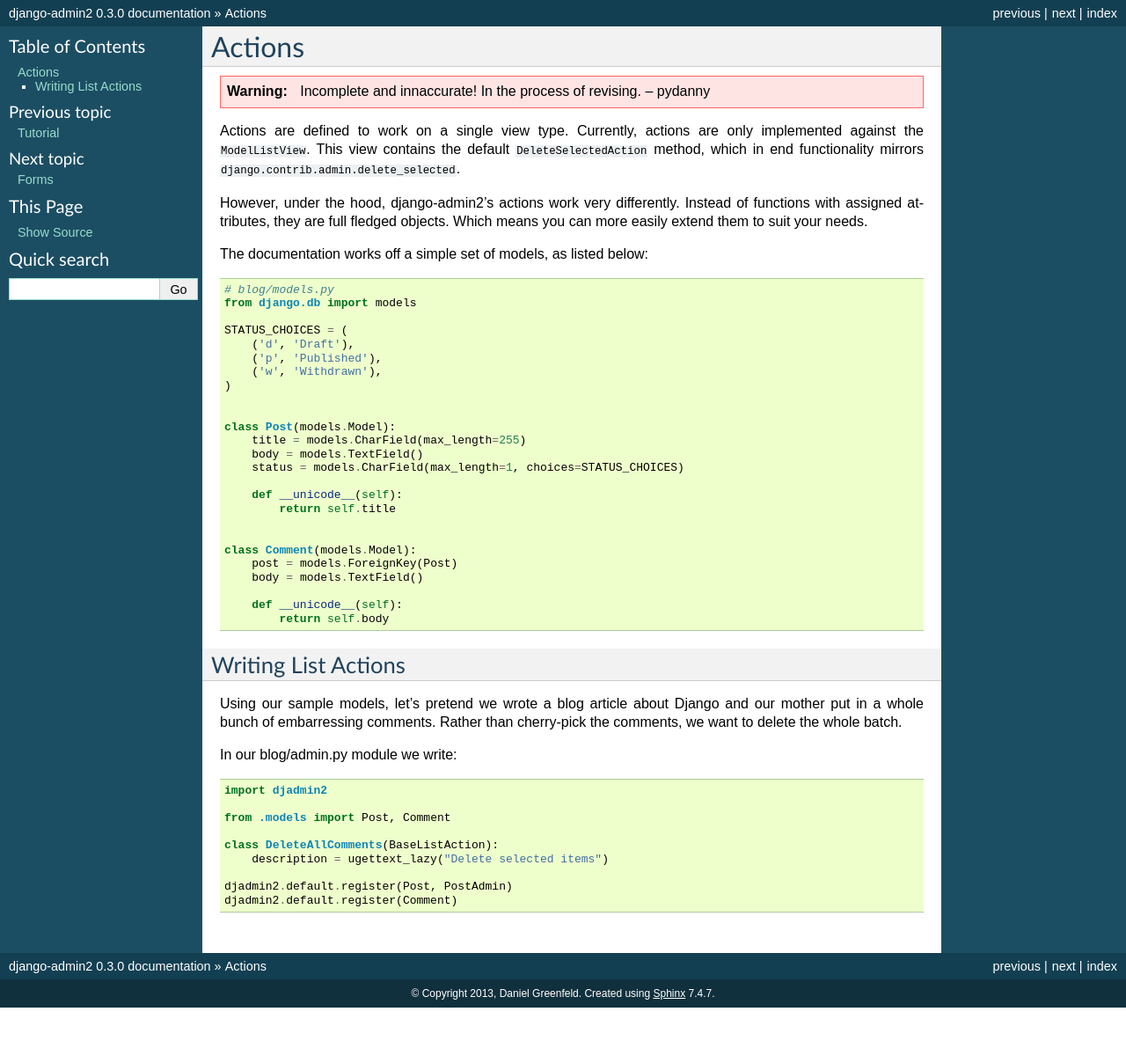
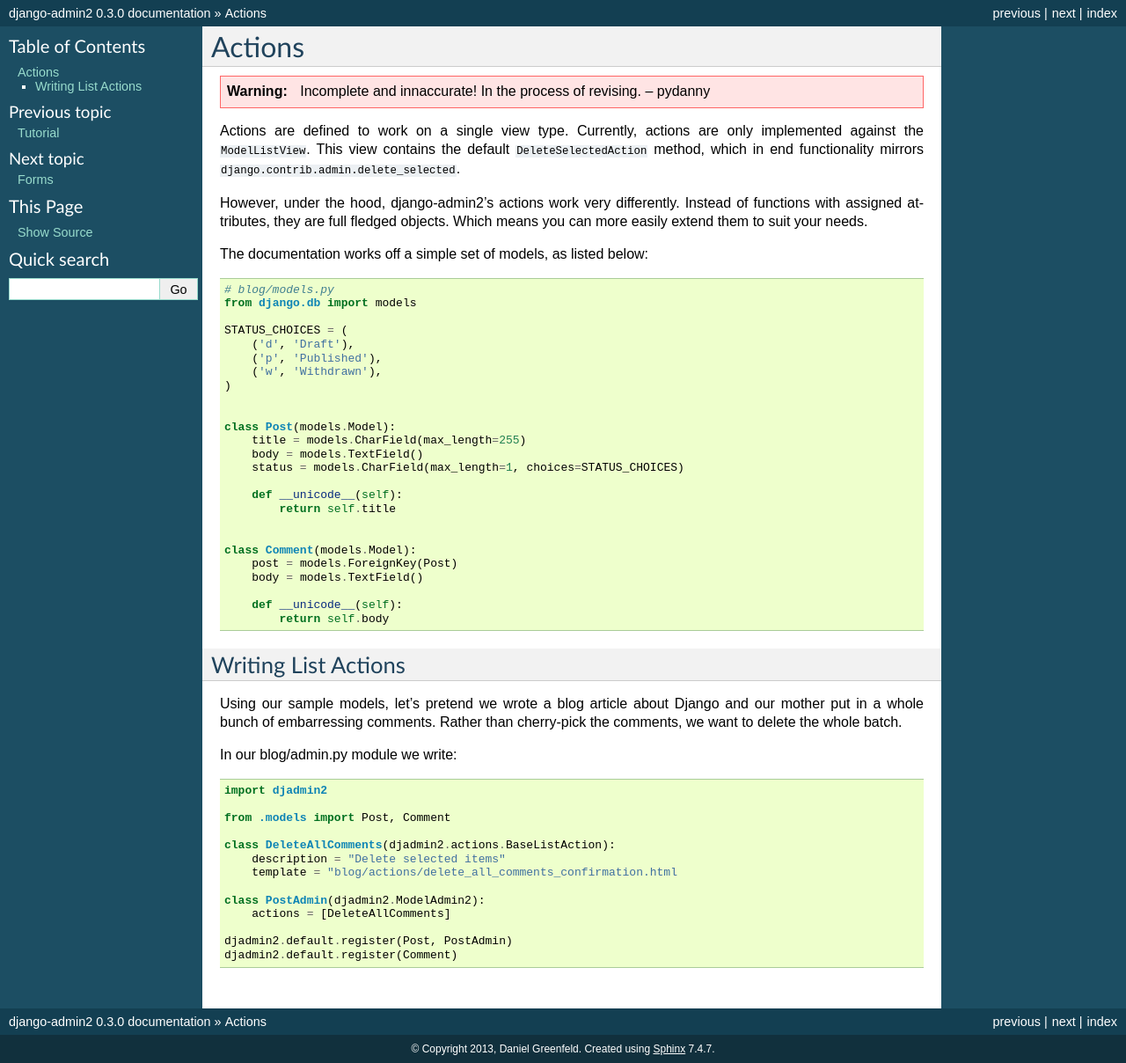
Before and after one commit to jazzband/django-admin2, a Sphinx documentation site: the page built from docs/ref/actions.rst, in a window 1280 px wide. Shown: the whole page at 88% size. Built offline with Sphinx 7.4.7, drawn with Linux system fonts in a browser that asks for light colours; before the commit the page ends 1145 px from its top, so only the background shows below that.

Commit message:
Document actions

```diff
--- a/docs/ref/actions.rst
+++ b/docs/ref/actions.rst
@@ -51,8 +51,12 @@
 
     from .models import Post, Comment
 
-    class DeleteAllComments(BaseListAction):
-        description = ugettext_lazy("Delete selected items")
+    class DeleteAllComments(djadmin2.actions.BaseListAction):
+        description = "Delete selected items"
+        template = "blog/actions/delete_all_comments_confirmation.html
+
+    class PostAdmin(djadmin2.ModelAdmin2):
+        actions = [DeleteAllComments]
 
     djadmin2.default.register(Post, PostAdmin)
     djadmin2.default.register(Comment)
```
Also changed, not shown: 1 other file.
